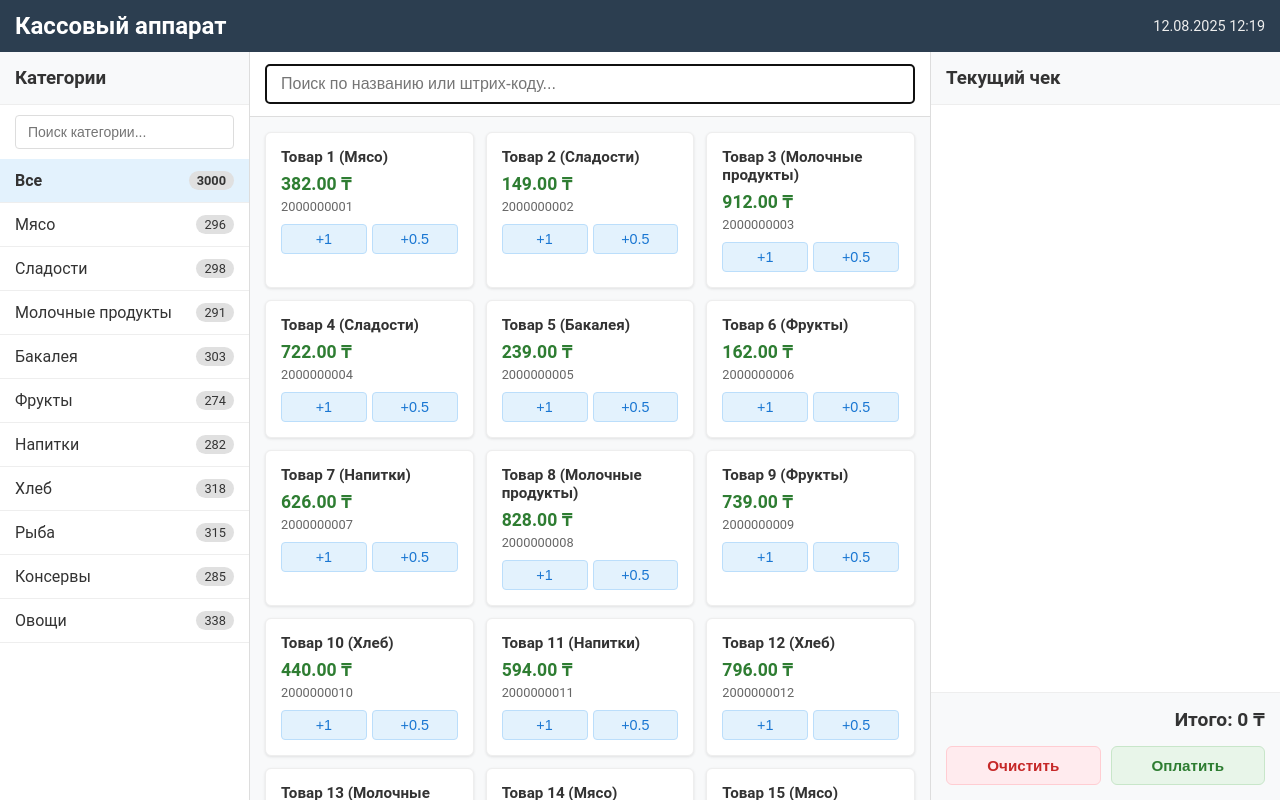
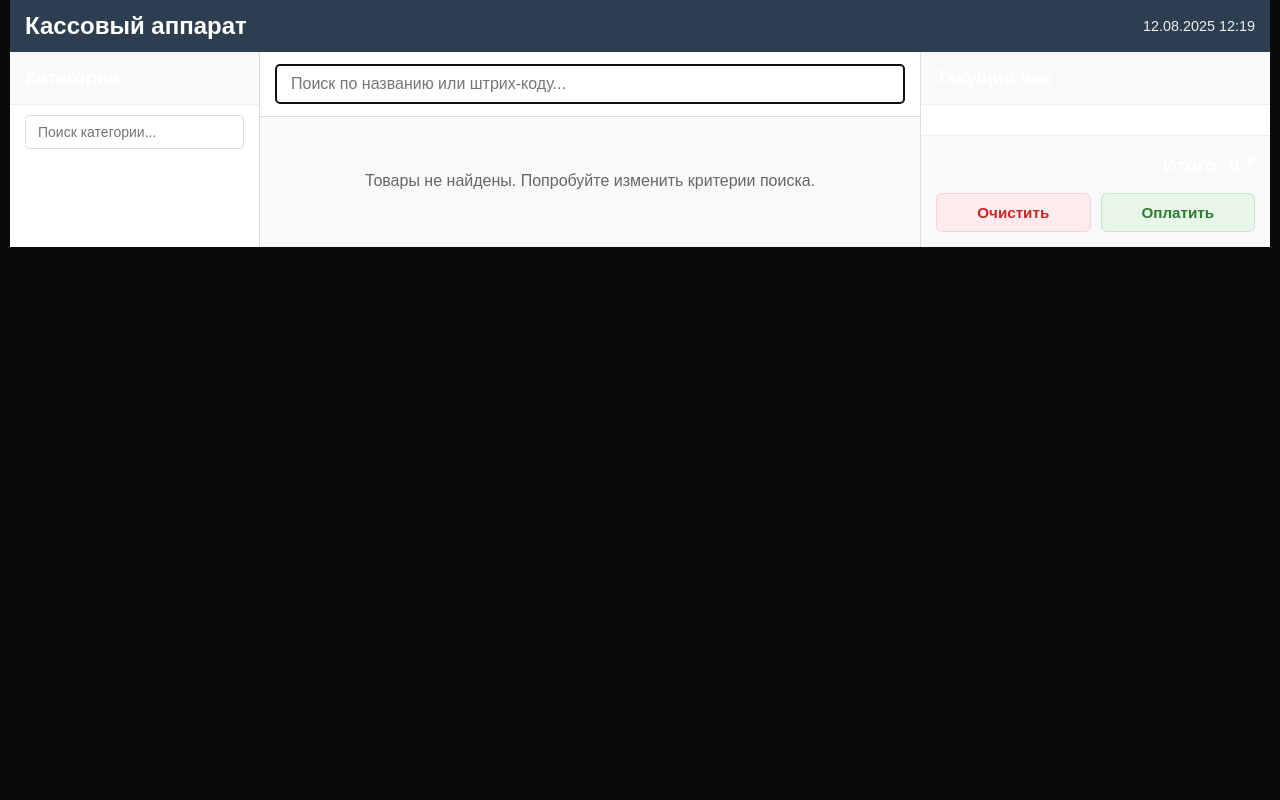
Before and after one commit to OLEGSEMYONOV254/vortex-pos, a Flask app: page /kassa in a window 1280 px wide. Run offline with Flask 3, Linux system fonts and the light colour scheme; data that the repository does not hold is empty; some libraries are stand-ins or nearby versions.

Commit message:
Update kassa.html

```diff
--- a/templates/kassa.html
+++ b/templates/kassa.html
@@ -13,12 +13,11 @@
     }
 
     body {
-      font-family: 'Roboto', sans-serif;
-      background: #f0f2f5;
-      color: #333;
-      height: 100vh;
-      display: flex;
-      flex-direction: column;
+      font-family: sans-serif;
+      background: #0a0a0a;
+      color: white;
+      margin: 0;
+      padding: 0 10px;
     }
 
     /* Шапка */
@@ -556,16 +555,23 @@
     // Загрузка товаров
     async function loadProducts() {
       try {
-        // Здесь должен быть ваш запрос к API
-        // Для примера используем тестовые данные
-        allProducts = generateTestProducts(3000);
-
-        // Формируем список категорий
-        const categories = new Set(allProducts.map(p => p.category || 'Без категории'));
-        allCategories = ['Все', ...categories];
+        const response = await fetch('/get_products');
+        allProducts = await response.json();
+        renderProducts(allProducts);
       } catch (error) {
         console.error('Ошибка загрузки товаров:', error);
-        alert('Ошибка загрузки товаров');
+        allProducts = [];
+      }
+    }
+
+    async function loadCounterparties() {
+      try {
+        const response = await fetch('/api/counterparties');
+        counterparties = await response.json();
+        updateCounterpartySelect();
+      } catch (error) {
+        console.error('Ошибка загрузки контрагентов:', error);
+        counterparties = [];
       }
     }
 
```
